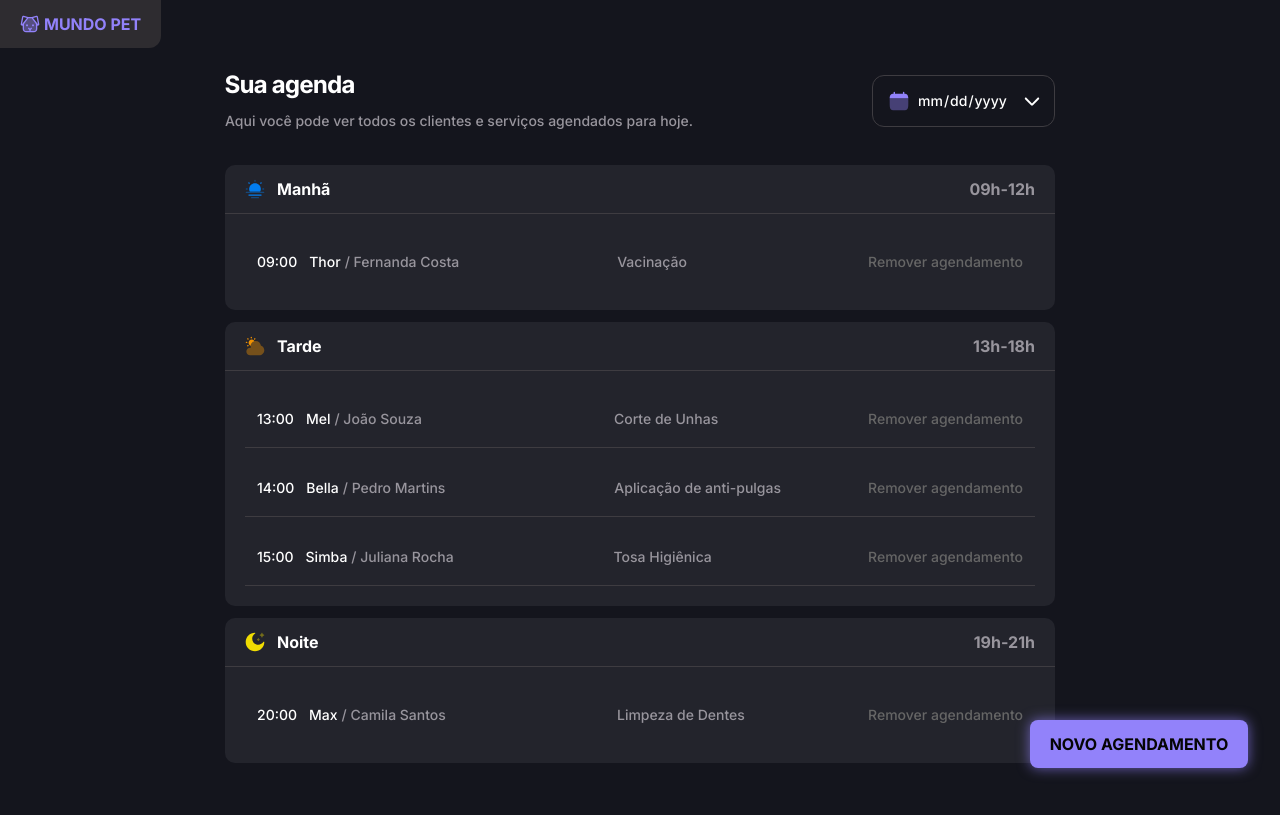
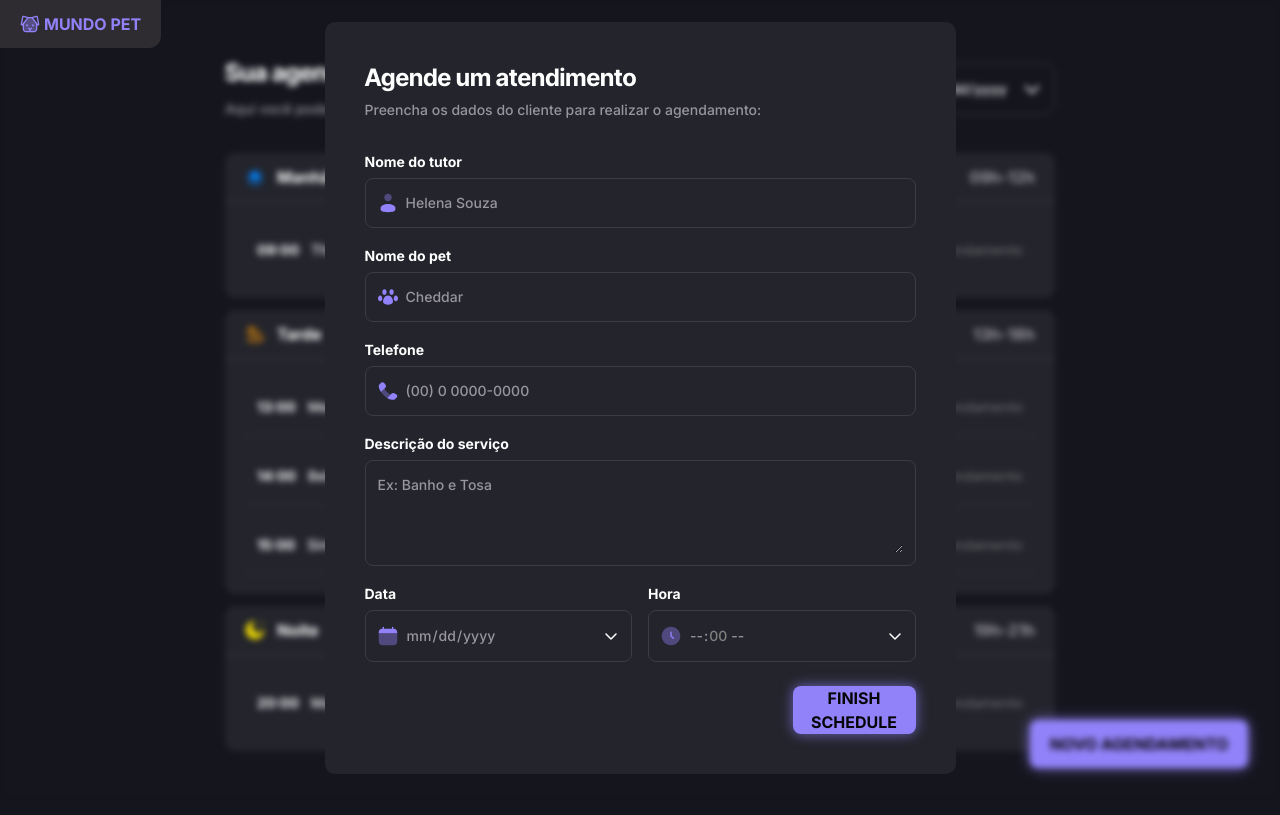
Before and after one commit to jpfreitas-dev/mundopet-booking, a plain HTML site: page index.html in a window 1280 px wide. Drawn offline with Linux system fonts and the light colour scheme; a script that the page names is missing.

Commit message:
feat: implement modal for scheduling appointments and update logo styles

```diff
--- a/index.html
+++ b/index.html
@@ -18,7 +18,7 @@
 </head>
 
 <body>
-  <div id="app-name">
+  <div id="logo">
     <img src="./src/assets/dog.svg" alt="Ícone de cachorro">
     <span>Mundo Pet</span>
   </div>
@@ -132,8 +132,76 @@
       </section>
     </main>
   </div>
+
   <button id="new-schedule">Novo agendamento</button>
-  <div id="modal" class="hidden"></div>
+
+  <div id="modal-overlay" class="modal-overlay">
+
+  <div class="modal-content" role="dialog" aria-labelledby="modal-title">
+
+    <header class="modal-header">
+      <h2 id="modal-title">Agende um atendimento</h2>
+      <p>Preencha os dados do cliente para realizar o agendamento:</p>
+    </header>
+
+    <form id="schedule-form" class="modal-form">
+      <div class="input-group">
+        <label for="tutor-name">Nome do tutor</label>
+        <div class="field-control">
+          <img src="./src/assets/user.svg" alt="">
+          <input type="text" id="tutor-name" placeholder="Helena Souza" required>
+        </div>
+      </div>
+
+      <div class="input-group">
+        <label for="pet-name">Nome do pet</label>
+        <div class="field-control">
+          <img src="./src/assets/pet-paw.svg" alt="">
+          <input type="text" id="pet-name" placeholder="Cheddar" required>
+        </div>
+      </div>
+
+      <div class="input-group">
+        <label for="phone">Telefone</label>
+        <div class="field-control">
+          <img src="./src/assets/phone.svg" alt="">
+          <input type="tel" id="phone" placeholder="(00) 0 0000-0000" required>
+        </div>
+      </div>
+
+      <div class="input-group">
+        <label for="service">Descrição do serviço</label>
+        <div class="field-control is-textarea">
+          <textarea type="text" id="service" placeholder="Ex: Banho e Tosa" required></textarea>
+        </div>
+      </div>
+
+      <div class="form-row">
+        <div class="input-group">
+          <label for="date">Data</label>
+          <div class="field-control select-control">
+            <img src="./src/assets/calendar.svg" alt="">
+            <input type="date" id="date" required>
+            <img class="date-arrow" src="./src/assets/arrow-down.svg" alt="">
+          </div>
+        </div>
+        <div class="input-group">
+          <label for="time">Hora</label>
+          <div class="field-control select-control">
+            <img src="./src/assets/clock.svg" alt="">
+            <input type="time" id="time" min="09:00" max="21:00" step="3600" required>
+            <img class="date-arrow" src="./src/assets/arrow-down.svg" alt="">
+          </div>
+        </div>
+      </div>
+
+      <footer class="modal-footer">
+        <button type="submit" class="button-primary">Finish Schedule</button>
+      </footer>
+    </form>
+
+  </div>
+</div>
 
 </body>
 
--- a/src/styles/global.css
+++ b/src/styles/global.css
@@ -1,5 +1,3 @@
-@import url("https://fonts.googleapis.com/css2?family=Inter:wght@500;700&family=Inter+Tight:wght@700&display=swap");
-
 * {
   margin: 0;
   padding: 0;
@@ -51,13 +49,15 @@
 }
 
 body {
+  width: 100%;
+  min-height: 100dvh;
   position: relative;
-  width: 100vw;
-  height: 100vh;
 
   background-color: var(--background-primary);
   color: var(--content-primary);
   font: var(--ph-medium);
+
+  padding-bottom: 2.5rem;
 }
 
 button, a, input, select, textarea {
--- a/src/styles/index.css
+++ b/src/styles/index.css
@@ -1,4 +1,5 @@
 @import url('./global.css');
 @import url('./schedules.css');
-@import url('./app-name.css');
+@import url('./logo.css');
 @import url('./new-schedule.css');
+@import url('./modal.css');
--- a/src/styles/app-name.css
+++ b/src/styles/logo.css
@@ -1,7 +1,10 @@
-#app-name {
-  width: fit-content;
+#logo {
+  position: absolute;
+  top: 0;
+  left: 0;
   display: flex;
   gap: .25rem;
+  z-index: 3;
 
   background-color: #2E2C30;
   padding: .75rem 1.25rem;
--- /dev/null
+++ b/src/styles/modal.css
@@ -0,0 +1,179 @@
+/* quero que o modal fique centralizado na tela, o overlay que é a primeira div vai deixar o fundo embaçado, porém com z-index=2, jpa que a logo ainda vai se sobressair com z-index=3. Já o modal vai ficar centralizado na tela */
+
+.modal-overlay {
+  position: fixed;
+  top: 0;
+  left: 0;
+  z-index: 2;
+  width: 100%;
+  height: 100vh;
+
+  background-color: rgba(0, 0, 0, 0);
+  backdrop-filter: blur(3px);
+
+  display: flex;
+  align-items: start;
+  justify-content: center;
+
+  padding: 4.75rem 1.25rem 2.4375rem;
+}
+
+.modal-content {
+  width: 100%;
+  max-width: 25.9375rem;
+
+  padding: 2.5rem 1.25rem;
+  border-radius: .625rem;
+  background-color: var(--background-tertiary);
+
+  & .modal-header {
+    display: flex;
+    flex-direction: column;
+    gap: .25rem;
+    margin-bottom: 1.75rem;
+
+    & h2 {
+      font: var(--title);
+      color: var(--content-primary);
+    }
+
+    & p {
+      font: var(--ph-medium);
+      color: var(--content-secondary);
+    }
+  }
+
+  & .modal-form {
+    display: flex;
+    flex-direction: column;
+    gap: 1rem;
+
+    & .input-group {
+      display: flex;
+      flex-direction: column;
+      gap: .25rem;
+
+      & label {
+        font: var(--label-medium);
+        color: var(--content-primary);
+      }
+
+      & .field-control {
+        display: flex;
+        align-items: center;
+        gap: .5rem;
+
+        width: 100%;
+        border: 1px solid var(--border-primary);
+        border-radius: .5rem;
+        padding: .75rem;
+        background-color: transparent;
+
+        transition: border-color 200ms ease;
+
+        &:focus-within {
+          border-color: var(--border-brand);
+        }
+
+        & input,
+        & textarea {
+          width: 100%;
+          background: transparent;
+          border: 0;
+          outline: none;
+
+          font: var(--ph-medium);
+          color: var(--content-secondary);
+        }
+
+        & input::placeholder,
+        & textarea::placeholder {
+          color: var(--content-secondary);
+        }
+
+        & textarea {
+          resize: vertical;
+          min-height: 5rem;
+        }
+      }
+
+      & .field-control.is-textarea {
+        align-items: flex-start;
+      }
+
+      & .field-control.select-control {
+        position: relative;
+
+        & input {
+          cursor: pointer;
+        }
+
+        & input::-webkit-calendar-picker-indicator {
+          opacity: 0;
+          cursor: pointer;
+          scale: 2;
+        }
+
+        & .date-arrow {
+          position: absolute;
+          right: .75rem;
+          height: 1rem;
+          width: 1rem;
+          pointer-events: none;
+        }
+      }
+    }
+
+    & .form-row,
+    & fieldset.form-row {
+      display: flex;
+      flex-direction: column;
+      gap: 1rem;
+
+      border: 0;
+      min-inline-size: 0;
+    }
+
+    & .modal-footer {
+      margin-top: .5rem;
+
+      display: flex;
+      justify-content: flex-end;
+
+      & .button-primary {
+        width: 7.6875rem;
+        height: 3rem;
+        border-radius: .5rem;
+
+        text-transform: uppercase;
+        font: var(--label-large);
+        color: #050505;
+        background-color: var(--content-brand);
+        filter: drop-shadow(0px 0px 0.4rem #9282faaf);
+      }
+    }
+  }
+}
+
+@media (width > 51.25rem) {
+  .modal-overlay {
+    padding: 22px;
+  }
+
+  .modal-content {
+    max-width: 39.4375rem;
+    padding: 2.5rem;
+
+    & .modal-form {
+
+      & .form-row,
+      & fieldset.form-row {
+        flex-direction: row;
+
+        & .input-group {
+          flex: 1;
+        }
+      }
+    }
+  }
+}
--- a/src/styles/new-schedule.css
+++ b/src/styles/new-schedule.css
@@ -21,7 +21,7 @@
   }
 }
 
-@media (width > 30rem) {
+@media (width > 48rem) {
   #new-schedule {
     position: fixed;
     right: 2rem;
--- a/src/styles/schedules.css
+++ b/src/styles/schedules.css
@@ -1,6 +1,6 @@
 #schedules {
-  margin-block: .5625rem 2.5rem;
-  padding: .75rem 1.25rem;
+  margin: 0 auto 1.5rem;
+  padding: 3.5625rem 1.25rem 0;
 
   display: flex;
   flex-direction: column;
@@ -89,7 +89,6 @@
       & .period {
         display: flex;
         flex-direction: column;
-        gap: .75rem;
         padding: 1.25rem;
         gap: .75rem;
 
@@ -100,7 +99,7 @@
           padding: 1rem 0.75rem;
 
           &:not(:only-child) {
-            border-bottom: 1px solid var(--border-primary);
+            border-bottom: 1px solid var(--border-divisor);
           }
 
           & .schedule-info {
@@ -112,7 +111,7 @@
               gap: 12px;
             }
 
-            & .schedule-time {
+            & .schedule-hour {
               font: var(--label-medium);
               color: var(--content-primary);
             }
@@ -168,7 +167,7 @@
             justify-content: space-between;
 
             & button.delete-schedule {
-              align-self: first baseline;
+             align-self: first baseline;
             }
           }
         }
@@ -198,7 +197,7 @@
               gap: 1.25rem;
 
               & .schedule-clients {
-                min-width: 18rem;
+                min-width: 15rem;
               }
 
               & .schedule-service {
```
